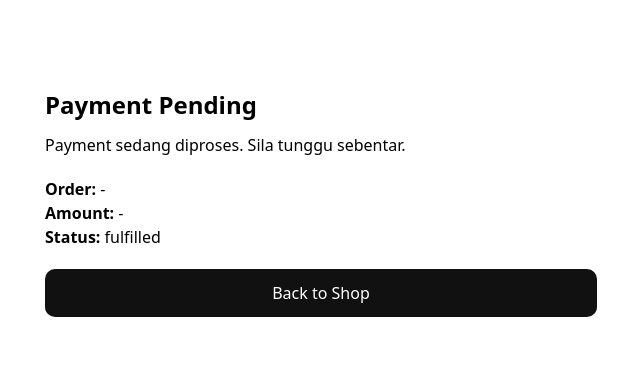
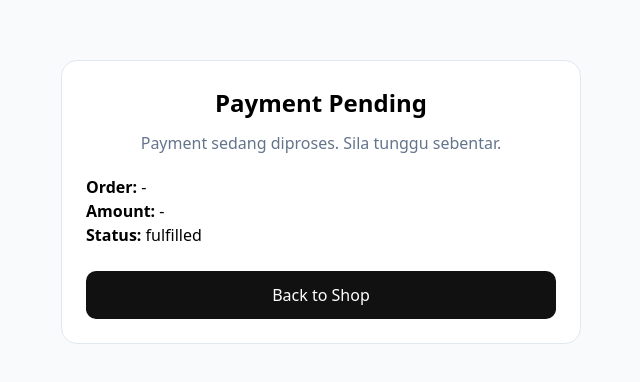
Before and after one commit to maizhakimm/pay-link, a Next.js app: page /payment-return in a window 1280 px wide. Shown: the part 198-580 px from the top of the page, without its empty margins (319-959 px from the left). Built offline with nearby package versions, Linux system fonts and the light colour scheme.

Commit message:
Update page.tsx

```diff
--- a/src/app/payment-return/page.tsx
+++ b/src/app/payment-return/page.tsx
@@ -8,7 +8,7 @@ type PaymentReturnPageProps = {
     amount?: string
     payer_name?: string
     shop?: string
-    }
+  }
 }
 
 function getStatusDetails(status?: string) {
@@ -57,37 +57,72 @@ export default function PaymentReturnPage({
   searchParams,
 }: PaymentReturnPageProps) {
   const statusInfo = getStatusDetails(searchParams?.status)
+
   const isSuccess = Number(searchParams?.status) === 3
   const isFailed = Number(searchParams?.status) === 2
   const isCancelled = Number(searchParams?.status) === 4
 
+  const shopUrl = searchParams?.shop
+    ? `/s/${searchParams.shop}`
+    : '/'
+
   return (
-    <main style={{ minHeight: '100vh', display: 'flex', alignItems: 'center', justifyContent: 'center', padding: 20 }}>
-      <div style={{ maxWidth: 600, width: '100%', background: '#fff', padding: 24, borderRadius: 16 }}>
-
+    <main
+      style={{
+        minHeight: '100vh',
+        display: 'flex',
+        alignItems: 'center',
+        justifyContent: 'center',
+        padding: 20,
+        background: '#f8fafc',
+      }}
+    >
+      <div
+        style={{
+          maxWidth: 520,
+          width: '100%',
+          background: '#fff',
+          padding: 24,
+          borderRadius: 16,
+          border: '1px solid #e2e8f0',
+          textAlign: 'center',
+        }}
+      >
+        {/* TITLE */}
         <h1 style={{ fontSize: 24, fontWeight: 800 }}>
           {isSuccess ? '🎉 Payment Successful' : statusInfo.title}
         </h1>
 
-        <p style={{ marginTop: 10 }}>
+        {/* MESSAGE */}
+        <p style={{ marginTop: 10, color: '#64748b' }}>
           {searchParams?.status_description || statusInfo.message}
         </p>
 
-        <div style={{ marginTop: 20 }}>
+        {/* ORDER INFO */}
+        <div style={{ marginTop: 20, textAlign: 'left' }}>
           <p><strong>Order:</strong> {searchParams?.order_number || '-'}</p>
           <p><strong>Amount:</strong> {searchParams?.amount || '-'}</p>
           <p><strong>Status:</strong> {searchParams?.status || '-'}</p>
         </div>
 
-        <div style={{ marginTop: 20 }}>
+        {/* BUTTONS */}
+        <div
+          style={{
+            marginTop: 24,
+            display: 'flex',
+            flexDirection: 'column',
+            gap: 10,
+          }}
+        >
+          {/* ✅ FIXED BUTTON */}
           <button
-            onClick={() => (window.location.href = '/')}
+            onClick={() => (window.location.href = shopUrl)}
             style={{
-              width: '100%',
               padding: 12,
               background: '#111',
               color: '#fff',
               borderRadius: 10,
+              width: '100%',
             }}
           >
             Back to Shop
@@ -96,14 +131,13 @@ export default function PaymentReturnPage({
           {(isFailed || isCancelled) && (
             <button
               onClick={() => {
-              window.location.href = searchParams?.shop ? `/s/${searchParams.shop}` : '/'
+                window.location.href = shopUrl
               }}
               style={{
-                width: '100%',
                 padding: 12,
-                marginTop: 10,
                 border: '1px solid #ccc',
                 borderRadius: 10,
+                background: '#fff',
               }}
             >
               Try Again
```
